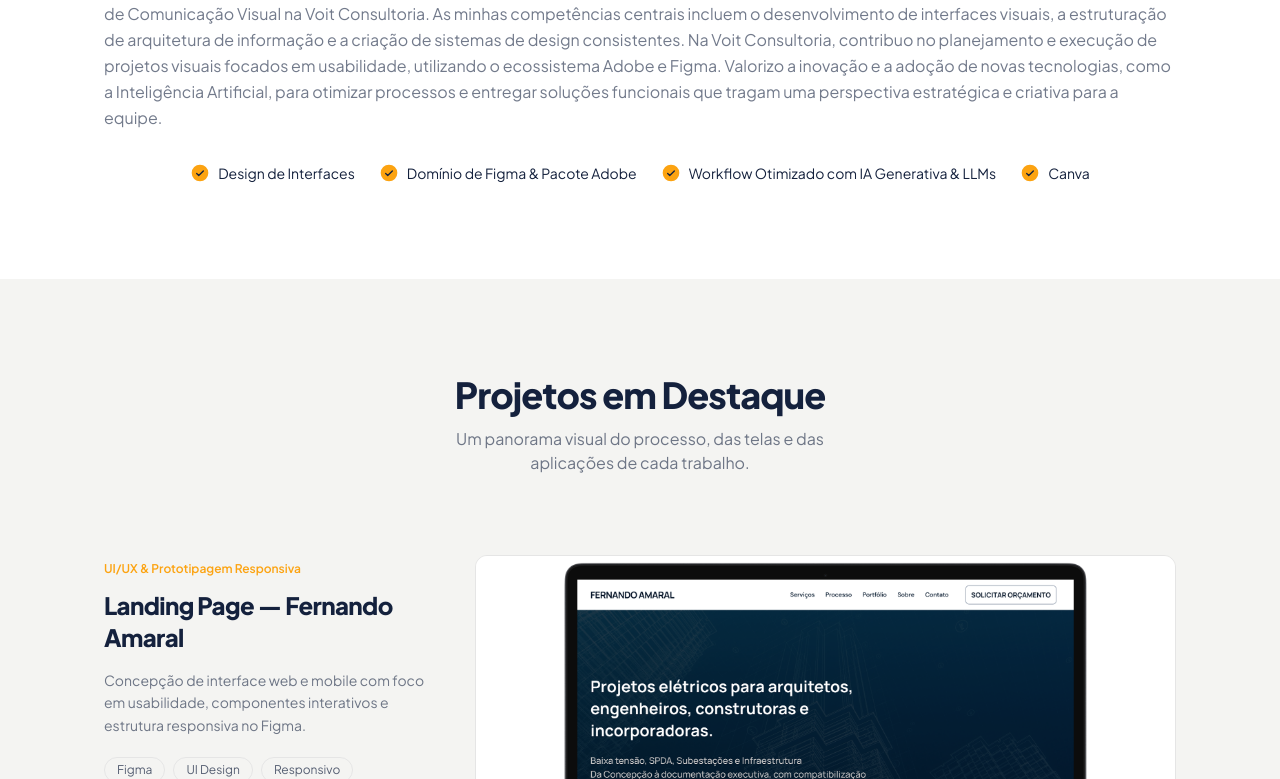
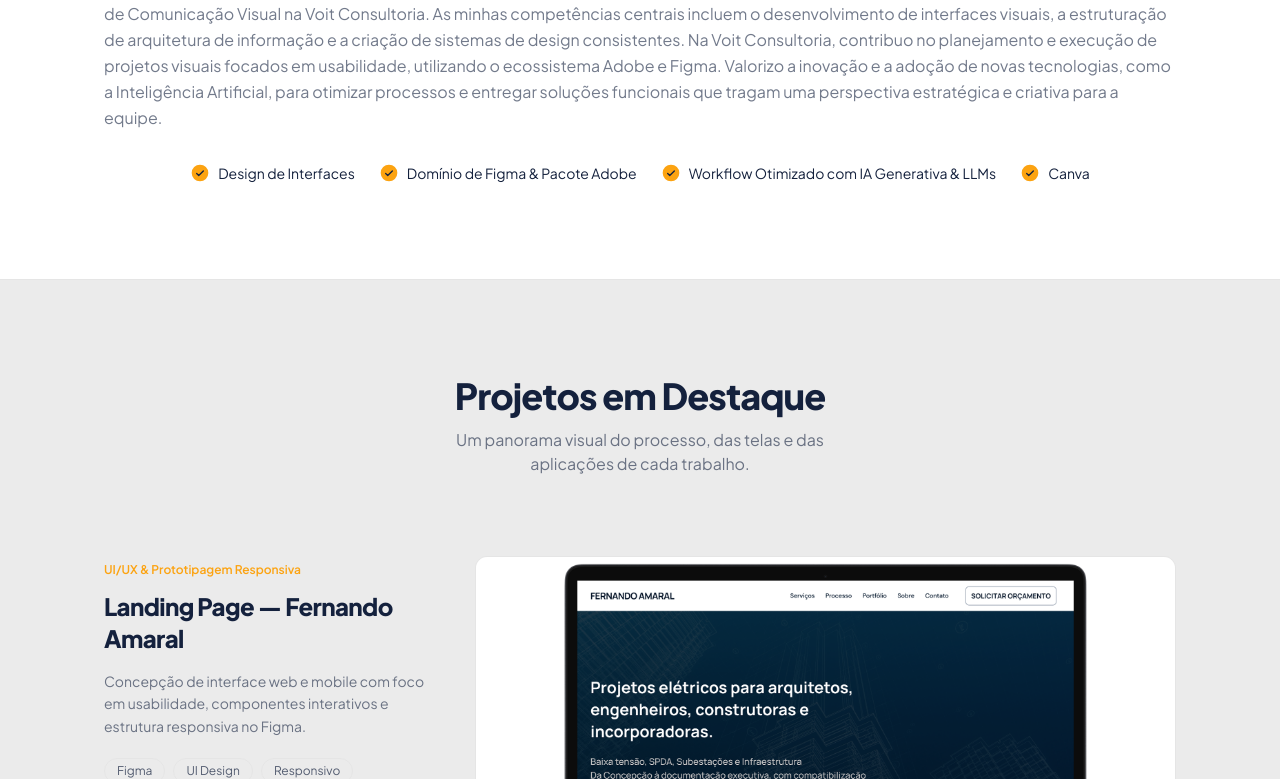
Before and after one commit to raquel-renovato/raquel-renovato-portfolio, a Next.js app: page / in a window 1280 px wide. Shown: the part 1362-2141 px from the top of the page. Built offline with nearby package versions, Linux system fonts and the light colour scheme.

Commit message:
Update Portfolio.js

```diff
--- a/components/Portfolio.js
+++ b/components/Portfolio.js
@@ -122,7 +122,7 @@ function ProjectGallery({ project, order }) {
 
 export default function Portfolio() {
   return (
-    <section id="portfolio" className="bg-brand-light">
+    <section id="portfolio" className="bg-[#EBEBEB] border-t border-brand-line">
       <div className="max-w-6xl mx-auto px-6 md:px-10 py-16 sm:py-20 lg:py-24">
 
         <div className="text-center mb-14 sm:mb-20">
```
